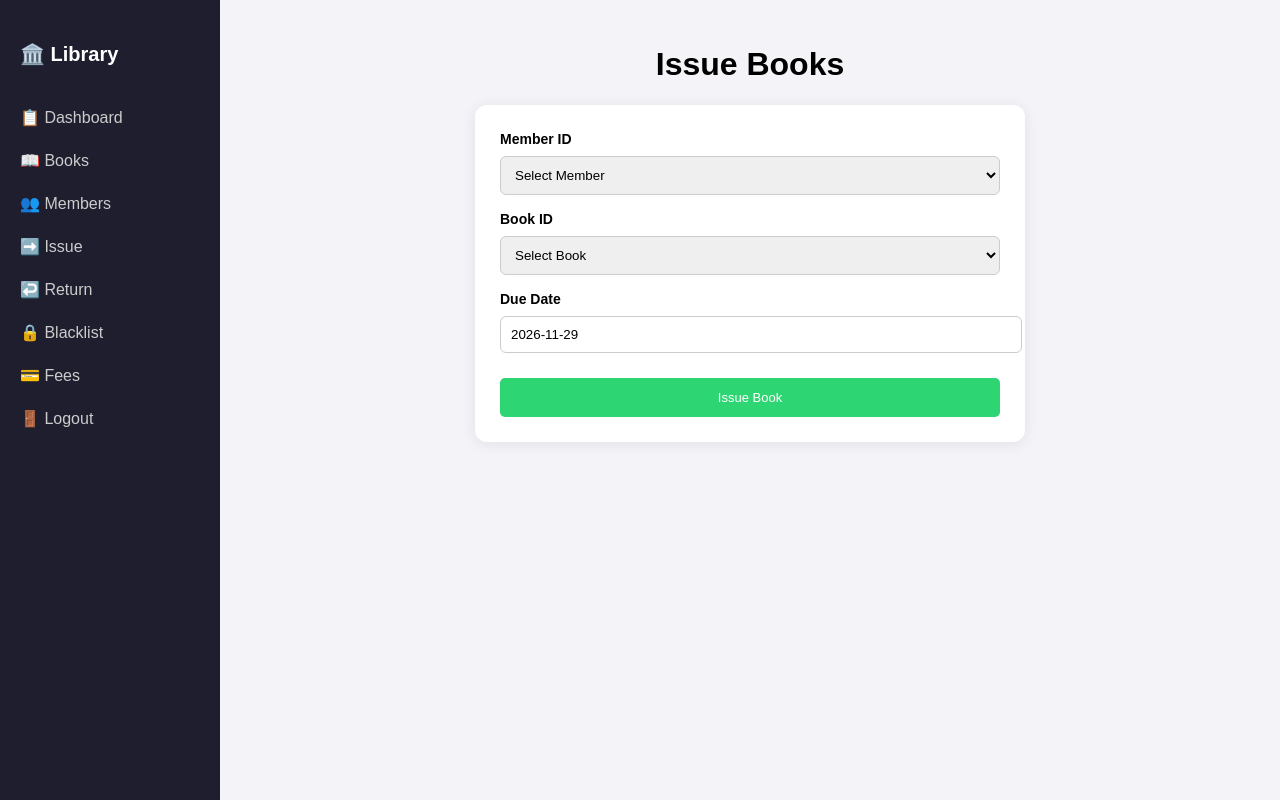
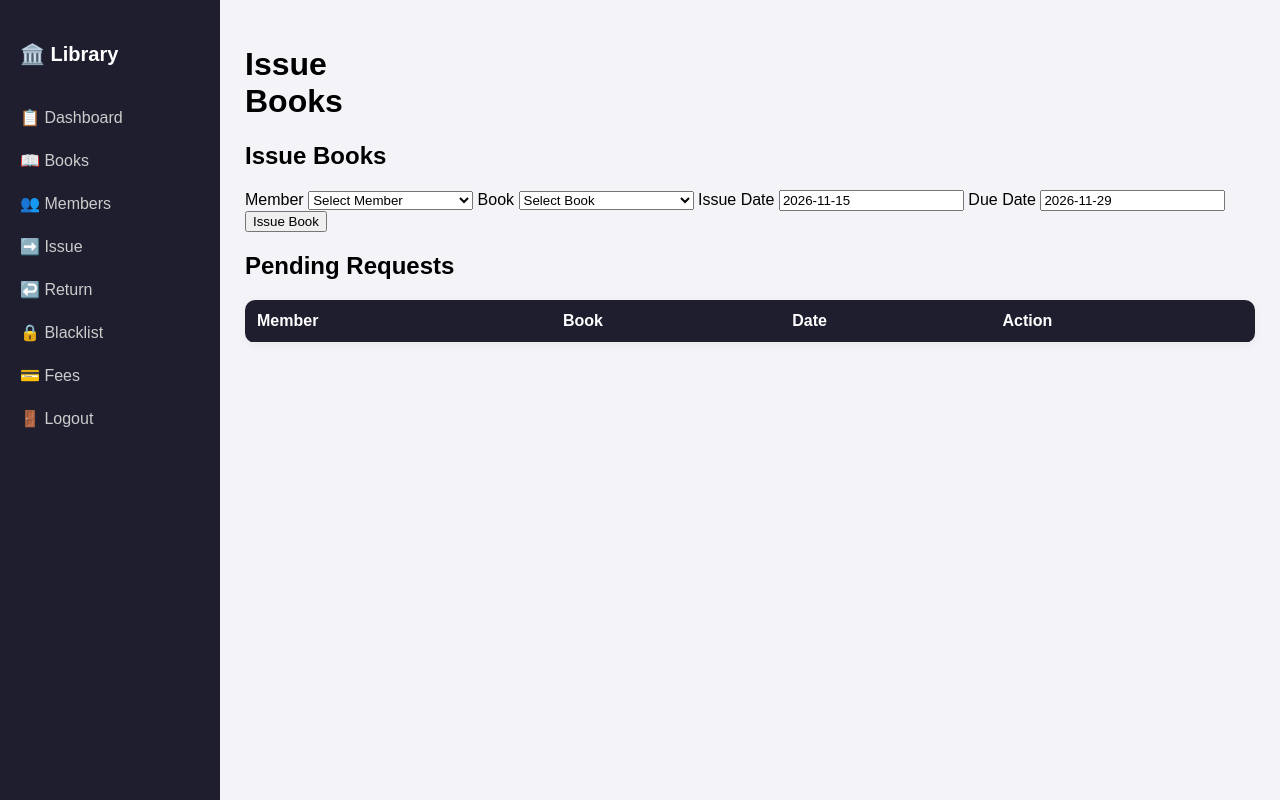
Before and after one commit to Devinfrfr/Smart-library-management-system, a PHP site: page /issue.php in a window 1280 px wide. Run offline with PHP 8.4, Linux system fonts and the light colour scheme; the visitor is signed in with stand-in values (Sample User, id 1); data comes from the database, SQL or seed files in the repository; tables that the repository leaves empty or names only in its code hold one stand-in row (values such as "Sample post"); lists and menus that the app fills with data are empty.

Commit message:
Update issue.php

```diff
--- a/issue.php
+++ b/issue.php
@@ -8,90 +8,142 @@ if (!isset($_SESSION['admin'])) {
 
 $error = "";
 
+// Issue a book directly
 if (isset($_POST['issue'])) {
     $member_id = $_POST['member_id'];
     $book_id = $_POST['book_id'];
-
-    $check_member = mysqli_query($conn, "SELECT * FROM members WHERE member_id=$member_id");
-    $member_data = mysqli_fetch_assoc($check_member);
+    $member_data = mysqli_fetch_assoc(mysqli_query($conn, "SELECT * FROM members WHERE member_id = $member_id"));
+    $book_data = mysqli_fetch_assoc(mysqli_query($conn, "SELECT * FROM books WHERE book_id = $book_id"));
 
     if ($member_data['status'] == 'Blocked') {
         $error = "Member is blocked! Cannot issue.";
-    } else {
-
-        $check_book = mysqli_query($conn, "SELECT * FROM books WHERE book_id=$book_id");
-        $book_data = mysqli_fetch_assoc($check_book);
-
-        if ($book_data['available_qty'] <= 0) {
+    } elseif ($book_data['available_qty'] <= 0) {
         $error = "Book not available!";
     } else {
-
         $issue_date = date("Y-m-d");
         $due_date = date("Y-m-d", strtotime("+14 days"));
-
         mysqli_query($conn, "INSERT INTO issued_books (book_id, member_id, issue_date, due_date, status) VALUES ($book_id, $member_id, '$issue_date', '$due_date', 'Issued')");
-
-            mysqli_query($conn, "UPDATE books SET available_qty = available_qty - 1 WHERE book_id=$book_id");
-
+        mysqli_query($conn, "UPDATE books SET available_qty = available_qty - 1 WHERE book_id = $book_id");
         $error = "Book issued successfully! Due: $due_date";
     }
 }
+
+// Approve a pending request
+if (isset($_GET['approve'])) {
+    $request_id = $_GET['approve'];
+    $request_data = mysqli_fetch_assoc(mysqli_query($conn, "SELECT * FROM requests WHERE request_id = $request_id"));
+    $issue_date = date("Y-m-d");
+    $due_date = date("Y-m-d", strtotime("+14 days"));
+    mysqli_query($conn, "INSERT INTO issued_books (book_id, member_id, issue_date, due_date, status) VALUES (" . $request_data['book_id'] . ", " . $request_data['member_id'] . ", '$issue_date', '$due_date', 'Issued')");
+    mysqli_query($conn, "UPDATE books SET available_qty = available_qty - 1 WHERE book_id = " . $request_data['book_id']);
+    mysqli_query($conn, "UPDATE requests SET status = 'Approved' WHERE request_id = $request_id");
+    header("Location: issue.php");
+    exit();
+}
+
+// Reject a pending request
+if (isset($_GET['reject'])) {
+    mysqli_query($conn, "UPDATE requests SET status = 'Rejected' WHERE request_id = " . $_GET['reject']);
+    header("Location: issue.php");
+    exit();
 }
 ?>
-
 <!DOCTYPE html>
-<html>
+<html lang="en">
 <head>
+    <meta charset="UTF-8">
     <title>Issue Books</title>
     <link rel="stylesheet" href="css/style.css">
 </head>
-
 <body class="other-bg">
 
     <?php include "includes/sidebar.php"; ?>
 
-    <div class="main">
-        <div class="form-center-wrap">
-            <h1>Issue Books</h1>
+    <div class="main main-staff">
+        <h1>Issue<br>Books</h1>
 
-            <?php
-            if ($error != "") {
-                echo "<p style='font-weight:bold; color:green;'>$error</p>";
-            }
-            ?>
+        <div class="blob-bg">
+            <div class="flex">
 
-            <form method="POST" class="form-card">
-                <label>Member ID</label>
+                <!-- Issue a book directly -->
+                <div class="box">
+                    <h2>Issue Books</h2>
+
+                    <?php if ($error != "") : ?>
+                        <p style="font-weight: bold; color: green;"><?php echo $error; ?></p>
+                    <?php endif; ?>
+
+                    <form method="POST">
+                        <label>Member</label>
                         <select name="member_id" required>
                             <option value="">Select Member</option>
                             <?php
-                    $all_members = mysqli_query($conn, "SELECT * FROM members WHERE status='Active'");
+                            $all_members = mysqli_query($conn, "SELECT * FROM members WHERE status = 'Active'");
+
                             while ($member = mysqli_fetch_assoc($all_members)) {
                                 echo "<option value='" . $member['member_id'] . "'>" . $member['member_code'] . " - " . $member['full_name'] . "</option>";
                             }
                             ?>
                         </select>
 
-                <label>Book ID</label>
+                        <label>Book</label>
                         <select name="book_id" required>
                             <option value="">Select Book</option>
                             <?php
                             $all_books = mysqli_query($conn, "SELECT * FROM books WHERE available_qty > 0");
+
                             while ($book = mysqli_fetch_assoc($all_books)) {
                                 echo "<option value='" . $book['book_id'] . "'>" . $book['book_id'] . " - " . $book['title'] . "</option>";
                             }
                             ?>
                         </select>
 
+                        <label>Issue Date</label>
+                        <input type="text" value="<?php echo date('Y-m-d'); ?>" readonly>
+
                         <label>Due Date</label>
                         <input type="text" value="<?php echo date('Y-m-d', strtotime('+14 days')); ?>" readonly>
 
-                <button type="submit" name="issue" class="btn btn-add" style="width:100%; padding:12px; margin-top:10px">Issue Book</button>
+                        <button type="submit" name="issue" class="btn-purple">Issue Book</button>
                     </form>
+                </div>
+
+                <!-- Pending member requests -->
+                <div class="box">
+                    <h2>Pending Requests</h2>
+
+                    <table>
+                        <tr>
+                            <th>Member</th>
+                            <th>Book</th>
+                            <th>Date</th>
+                            <th>Action</th>
+                        </tr>
+
+                        <?php
+                        $pending = mysqli_query($conn, "SELECT * FROM requests WHERE status = 'Pending'");
+
+                        while ($request = mysqli_fetch_assoc($pending)) {
+                            $member_data = mysqli_fetch_assoc(mysqli_query($conn, "SELECT * FROM members WHERE member_id = " . $request['member_id']));
+                            $book_data = mysqli_fetch_assoc(mysqli_query($conn, "SELECT * FROM books WHERE book_id = " . $request['book_id']));
+
+                            echo "<tr>"
+                                . "<td>" . $member_data['full_name'] . "</td>"
+                                . "<td>" . $book_data['title'] . "</td>"
+                                . "<td>" . $request['request_date'] . "</td>"
+                                . "<td>"
+                                . "<a href='issue.php?approve=" . $request['request_id'] . "' class='btn btn-add'>Approve</a> "
+                                . "<a href='issue.php?reject=" . $request['request_id'] . "' class='btn btn-del'>Reject</a>"
+                                . "</td>"
+                                . "</tr>";
+                        }
+                        ?>
+                    </table>
+                </div>
+
+            </div>
         </div>
     </div>
 
-    <script src="js/search.js"></script>
-
 </body>
 </html>
```
Lines whose indentation alone changed are shown as unchanged.
